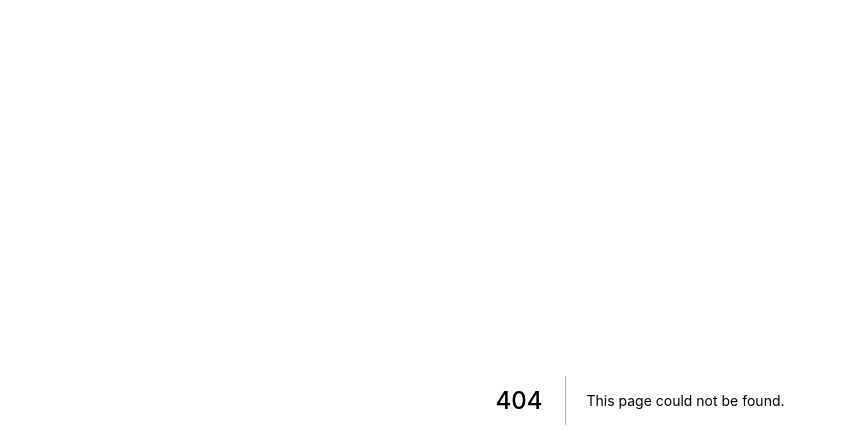
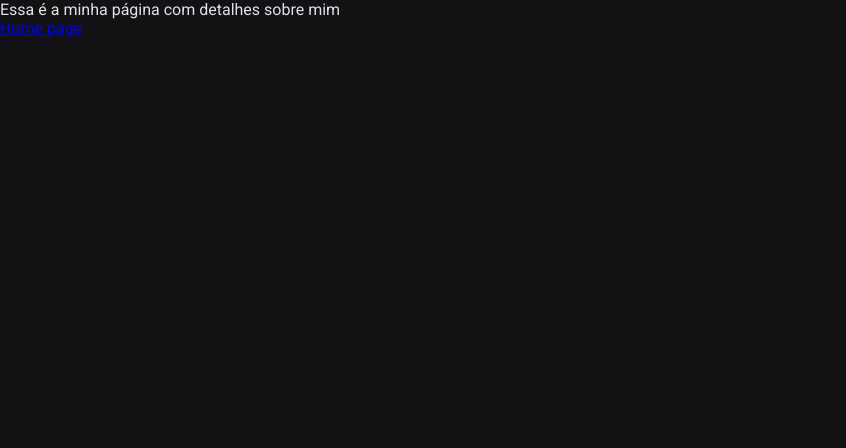
Before and after one commit to glaydsonp/zenite-home, a Next.js app: page /about in a window 1280 px wide. Before the commit this address had no page. Shown: the top 448 px of the page, without its empty margins (0-846 px from the left). Built offline with nearby package versions, Linux system fonts and the light colour scheme.

Commit message:
feat: about page created

```diff
--- /dev/null
+++ b/src/pages/about.tsx
@@ -0,0 +1,11 @@
+import React from 'react';
+import Link from 'next/link';
+
+const About: React.FC = () => (
+  <>
+    <div>Essa é a minha página com detalhes sobre mim</div>
+    <Link href="/">Home page</Link>
+  </>
+);
+
+export default About;
--- a/src/pages/index.tsx
+++ b/src/pages/index.tsx
@@ -1,5 +1,6 @@
 import React from 'react';
 import Head from 'next/head';
+import Link from 'next/link';
 
 import OnConstructionIcon from '../assets/on-construction-undraw.svg';
 
@@ -12,6 +13,7 @@ const Home: React.FC = () => (
     <main id="main__construction">
       <OnConstructionIcon />
       <h3>Site currently on construction.</h3>
+      <Link href="about">About</Link>
     </main>
   </>
 );
```
